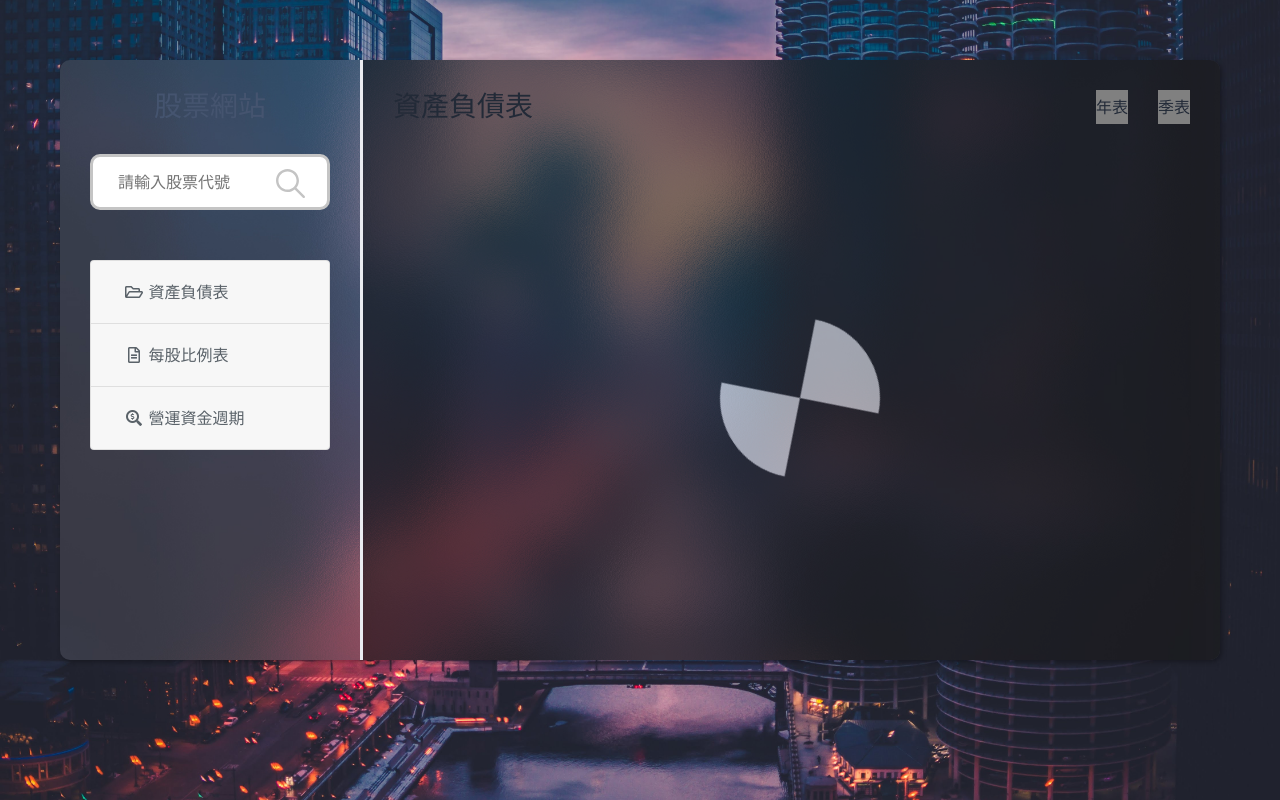
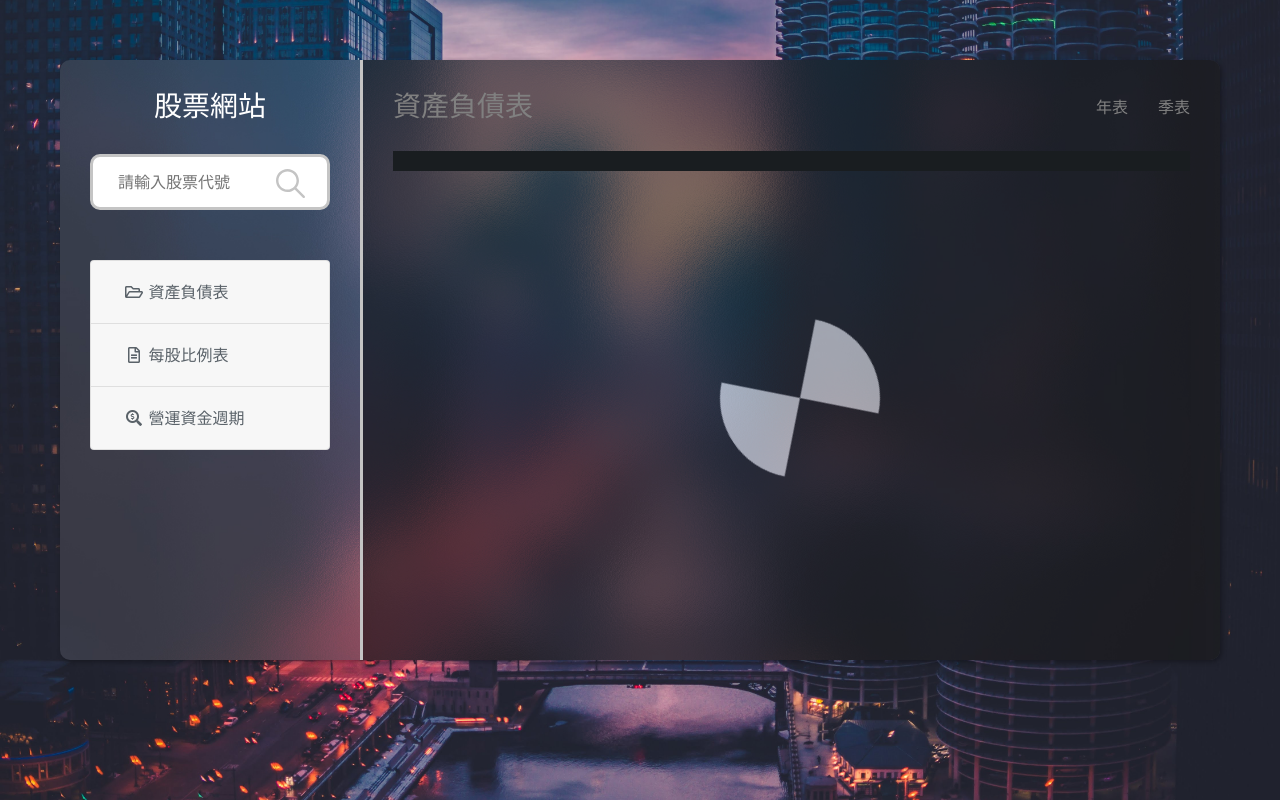
Before and after one commit to shenzhu0831/stock-website, a website with bundled scripts: page index.html in a window 1280 px wide. Built offline with nearby package versions, Linux system fonts and the light colour scheme; no server answers.

Commit message:
fix:修改標題樣式

```diff
--- a/scss/component/_data_area.scss
+++ b/scss/component/_data_area.scss
@@ -22,8 +22,8 @@
 .year_form {
     padding: 0;
     border: none;
-    color: color.$blue;
-    background-color: color.$white;
+    color: color.$white;
+    background: none;
     &:focus {
         box-shadow: inset 0px -5px 0px 0px color.$dark-gray;
     }
@@ -32,6 +32,7 @@
     text-align: center;
     color: color.$white;
     background-color: color.$dark-blue;
+    padding: 10px 0;
 }
 .form_container {
     // width: 750px;
--- a/scss/utility/_base.scss
+++ b/scss/utility/_base.scss
@@ -19,12 +19,12 @@ main {
 
 .line {
     border-right: 3px solid;
-    color: color.$gray;
+    color: color.$dark-gray;
 }
 
 h1 {
     margin-bottom: 0;
-    color: color.$blue;
+    color: color.$white;
     font-size: font.$title;
 }
 h2 {
```
Also changed, not shown: css/main.css, 1 other file.
